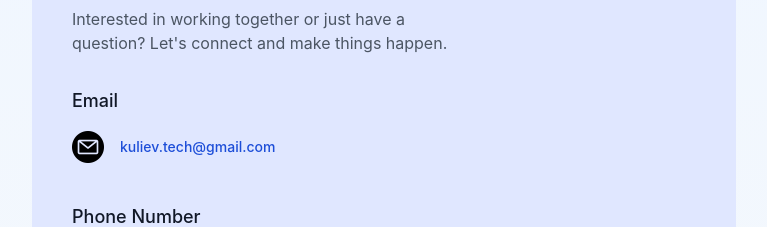
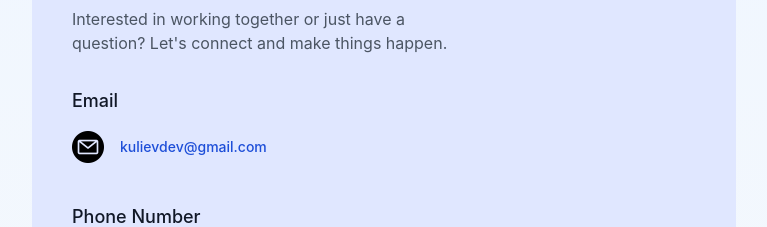
Before and after one commit to kulievdev/portfolio-website, a React (Vite) app: page / in a window 1280 px wide. Shown: the part 4220-4447 px from the top of the page, without its empty margins (256-1023 px from the left). Built offline with nearby package versions, Linux system fonts and the light colour scheme.

Commit message:
Fix email

```diff
--- a/src/Pages/Contact/Form.tsx
+++ b/src/Pages/Contact/Form.tsx
@@ -3,7 +3,7 @@ import Input from "../../Components/Input";
 
 const Form = () => {
   return (
-    <div className="xs:px-12 flex flex-1 rounded-3xl bg-gradient-to-bl from-primary-100 to-secondary-100 px-8 py-10 sm:px-16 md:px-24 laptop:px-32 desktop:px-32">
+    <div className="xs:px-12 flex flex-1 rounded-3xl bg-gradient-to-bl from-primary-100 to-secondary-100 px-8 py-10 sm:px-16 md:px-24 laptop:px-20 desktop:px-32">
       <form className="flex flex-1 flex-col items-center gap-10 ">
         <Input type="input" labelText="Name" placeholder="John Doe" />
         <Input type="input" labelText="Email" placeholder="email@example.com" />
--- a/src/Pages/Contact/Message.tsx
+++ b/src/Pages/Contact/Message.tsx
@@ -24,7 +24,7 @@ const Message = () => {
           <div className="flex items-center gap-4">
             <SocialMediaIcon imageSrc={emailIcon} altText="My Email Icon" />
             <p className="cursor-pointer text-left text-sm font-medium text-primary-700">
-              kuliev.tech@gmail.com
+              kulievdev@gmail.com
             </p>
           </div>
         </div>
```
